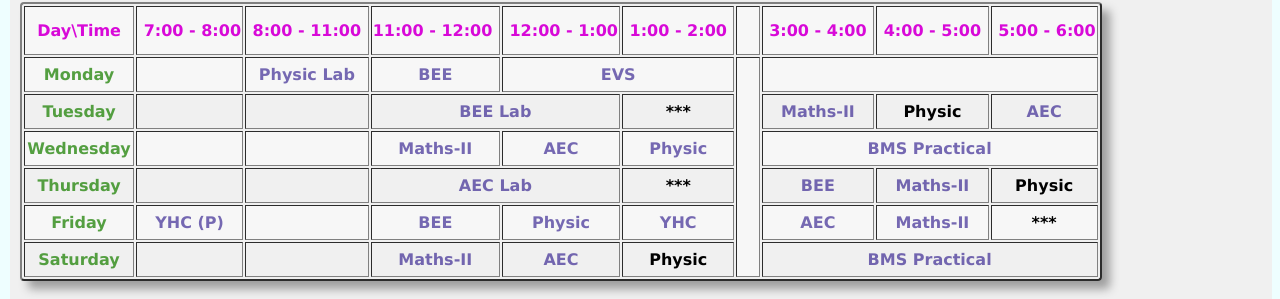
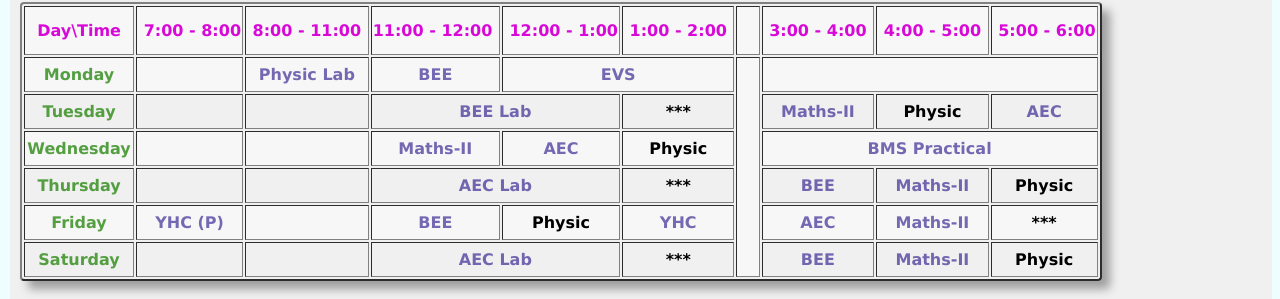
Before and after one commit to 159-ac/csevb20.github.io, a plain HTML site: page index.html in a window 1280 px wide. Shown: the part 151-450 px from the top of the page. Drawn offline with Linux system fonts and the light colour scheme.

Commit message:
sat timetable of 23rd

```diff
--- a/index.html
+++ b/index.html
@@ -84,8 +84,8 @@
                     <td></td>
                     <td><a href="https://meet.google.com/ekd-yzsp-bhp" target="_blank">Maths-II</a></td>
                     <td><a href="https://meet.google.com/uif-njmo-qsz" target="_balnk">AEC</a> </td>
-                    <!--<td><b> Physic </b></td>-->
-                    <td><a href="https://meet.google.com/gdu-pyew-vfi?hs=224" target="_balnk"> Physic </a></td>
+                    <td><b> Physic </b></td>
+                    <!--<td><a href="https://meet.google.com/gdu-pyew-vfi?hs=224" target="_balnk"> Physic </a></td>-->
                     <td  colspan="3"> <a href="https://meet.google.com/zwh-wzuj-yqe" target="_blank">BMS Practical</a></td>
                 </tr>
                 <tr>
@@ -105,8 +105,8 @@
                     <td><a href="https://meet.google.com/skx-wgwc-hmp" target="_blank">YHC (P)</a></td>
                     <td></td>
                     <td><a href="https://meet.google.com/rre-ajsg-hbi" target="_blank">BEE</a></td>
-                    <!--<td><b> Physic </b></td>-->
-                    <td><a href="https://meet.google.com/pey-ciiv-izp?hs=224" target="_balnk"> Physic </a></td>
+                    <td><b> Physic </b></td>
+                    <!--<td><a href="https://meet.google.com/pey-ciiv-izp?hs=224" target="_balnk"> Physic </a></td> -->
                     <td><a href="https://meet.google.com/sth-vcpv-cvm" target="_balnk"> YHC </a></td>
                     <td><a href="https://meet.google.com/uif-njmo-qsz" target="_balnk">AEC</a> </td>
                     <td><a href="https://meet.google.com/ekd-yzsp-bhp" target="_blank">Maths-II</a></td>
@@ -123,13 +123,16 @@
                     <td ></td>
                     <td ></td> -->
 
+                   <td></td>
                     <td></td>
-                    <td></td>
+                    <!-- <td colspan="2"><b>AEC Lab </b></td> -->
+                    <td colspan="2"><a href="https://meet.google.com/nve-pgmw-iqg" target="_balnk">AEC Lab</a></td>
+                    <td >***</td>
+                    <td><a href="https://meet.google.com/rre-ajsg-hbi" target="_blank">BEE</a></td>
                     <td><a href="https://meet.google.com/ekd-yzsp-bhp" target="_blank">Maths-II</a></td>
-                    <td><a href="https://meet.google.com/uif-njmo-qsz" target="_balnk">AEC</a> </td>
                     <td><b> Physic </b></td>
-                    <!--<td><a href="https://meet.google.com/qpm-zijb-jeo?hs=224" target="_balnk"> Physic </a></td>-->
-                    <td  colspan="3"> <a href="https://meet.google.com/zwh-wzuj-yqe" target="_blank">BMS Practical</a></td>
+                    <!--<td> <a href="https://meet.google.com/epj-uzit-zre?hs=224" target="_balnk"> Physic </a> </td>-->
+                    </tr>
 
                 </tr>
             </tbody>
```
